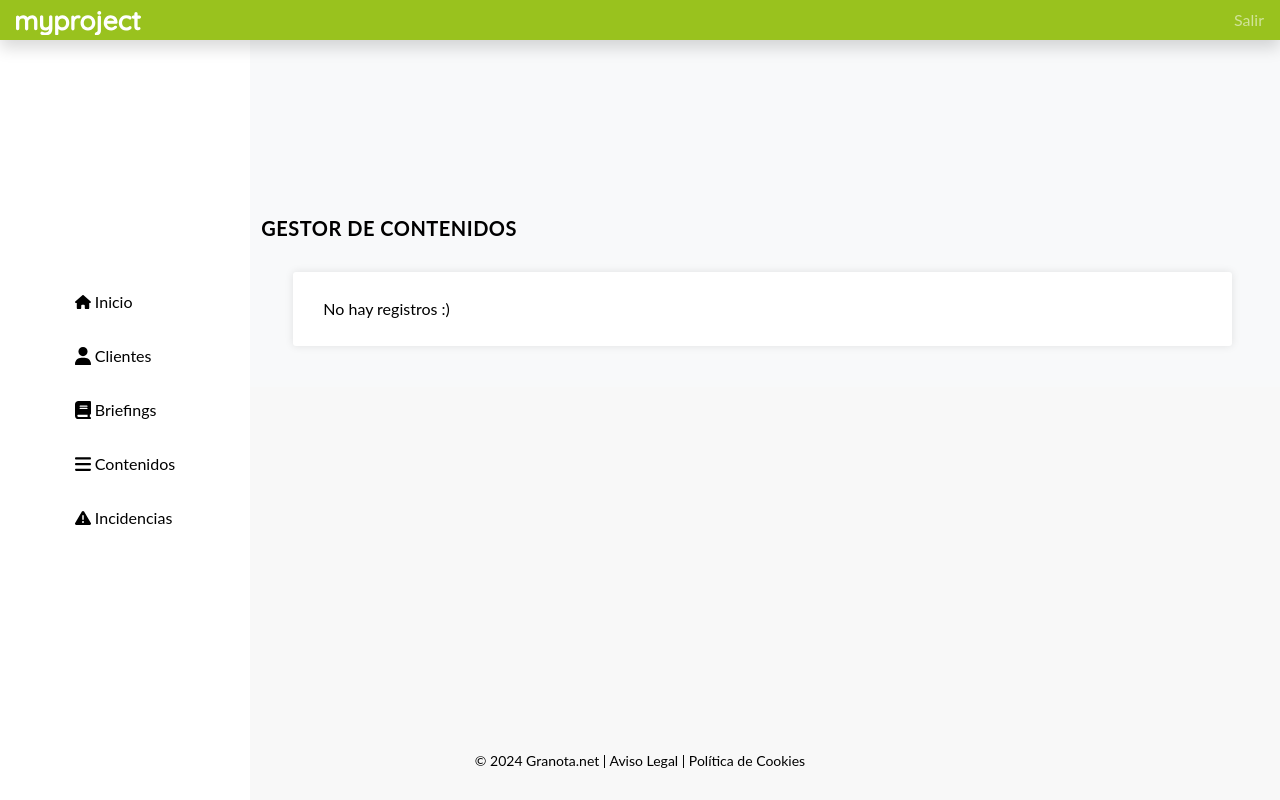
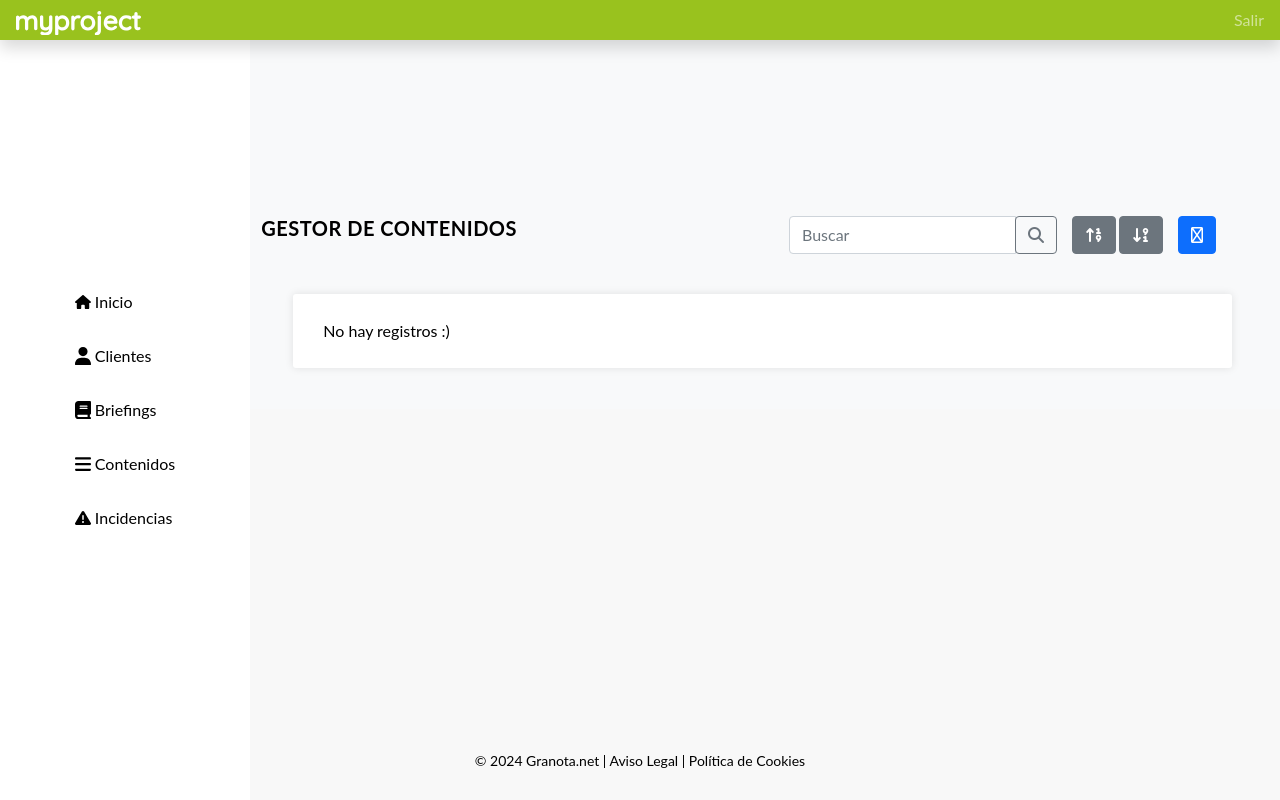
Before and after one commit to cnievaslozano/crm-myproject, a Symfony app: template templates/dashboard/contenidos.html.twig in a window 1280 px wide. Run offline with Twig, Linux system fonts and the light colour scheme; the template is opened without the code that fills it, so the values that code supplies are empty; some libraries are stand-ins or nearby versions.

Commit message:
add filtroComponent

```diff
--- /dev/null
+++ b/templates/components/filtros.html.twig
@@ -0,0 +1,18 @@
+{% macro propiedades(ruta) %}
+<form action="{{ ruta }}" method="post">
+    <div class="input-group mb-3">
+        <input type="text" class="form-control" placeholder="Buscar" aria-label="Buscar" id="buscador" name="busqueda"
+            aria-describedby="boton-filtro">
+        <div class="input-group-append me-3 ">
+            <button type="submit" class="btn btn-outline-secondary" type="button" id="boton-filtro"><i
+                    class="fa-solid fa-magnifying-glass"></i></button>
+        </div>
+
+        <button class="btn btn-secondary rounded me-1" name="order" value="asc"> <i
+                class="fa-solid fa-arrow-up-1-9"></i></button>
+        <button class="btn btn-secondary rounded me-3" name="order" value="desc"> <i
+                class="fa-solid fa-arrow-down-9-1"></i></button>
+        <a href="{{ ruta }}" class="btn btn-primary rounded me-3 "><i
+                class="fa-regular fa-filter-circle-xmark"></i></a>
+</form>
+{% endmacro %}
--- a/templates/dashboard/contenidos.html.twig
+++ b/templates/dashboard/contenidos.html.twig
@@ -1,5 +1,6 @@
 {% extends 'plantillas/plantilla-granota.html.twig' %}
-{% block title %}Dashboard Gestor de contenido
+{% block title %}
+Dashboard Gestor de contenido
 {% endblock %}
 {% block stylesheets %}
 <style>
@@ -40,18 +41,21 @@
 {% block contenido %}
 
 {% import 'components/flash.html.twig' as mensajeFlash %}
+{% import 'components/filtros.html.twig' as filtrosComponent %}
 
 <div style="height:160px;"></div>
 <div class="container">
 	<div class="row">
-		<div class="col-12 mb-4">
-			{# MENSAJE FLASH #}
 		{{mensajeFlash.flashComponent()}}
-			<h5>
-				Gestor de contenidos
-			</h5>
+		<div class="col-12 mb-4 d-flex justify-content-between">
+			<h5> Gestor de contenidos </h5>
+			<div class="d-flex">
+				{{ filtrosComponent.propiedades(path('dashboard_contenidos') ) }}
 			</div>
-
+		</div>
+	</div>
+</div>
+<div class="row">
 	<div class="col-12">
 		<ul class="custom-table">
 			{% for contenido in pagination %}
```
Also changed, not shown: templates/dashboard/briefings.html.twig (+14 -10 lines), templates/dashboard/clientes.html.twig (+8 -12 lines), templates/dashboard/incidencias.html.twig (+13 -2 lines). Lines whose indentation alone changed are shown as unchanged.
